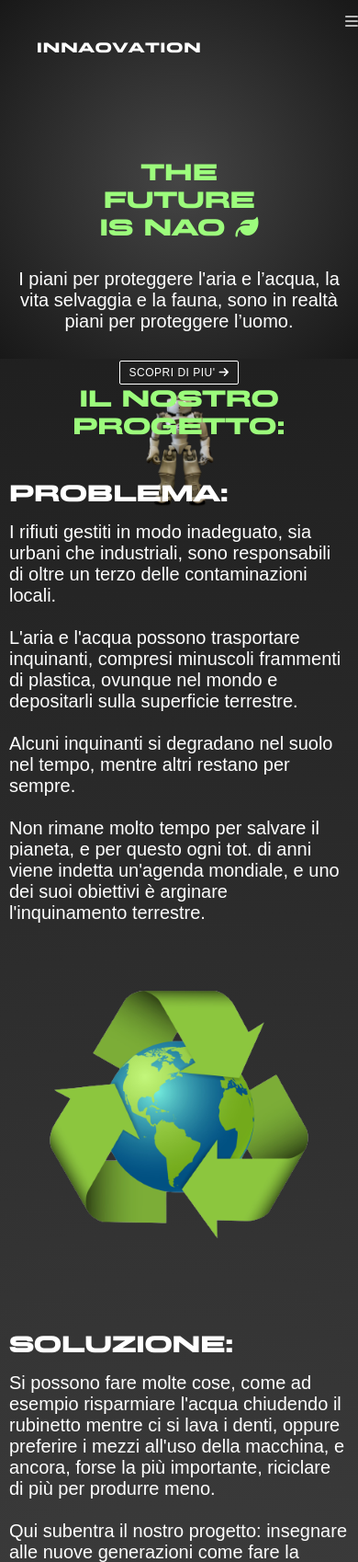
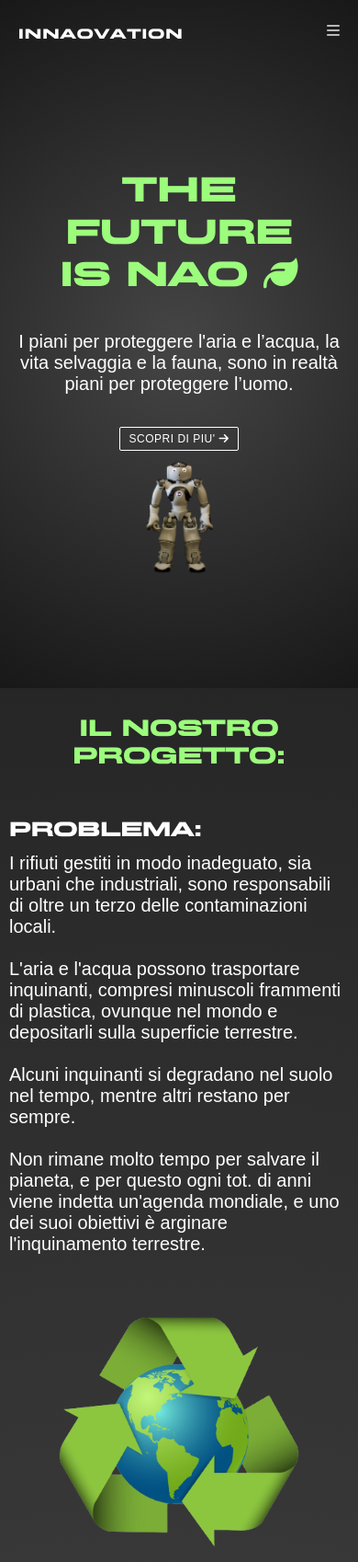
Before and after one commit to GitHubSant-code/innaovation.github.io, a plain HTML site: page index.html in a window 390 px wide. Shown: the top 1698 px of the page at 92% size. Drawn offline with Linux system fonts and the light colour scheme.

Commit message:
Add files via upload

```diff
--- a/index.html
+++ b/index.html
@@ -23,6 +23,7 @@
 <body>
 
     <section id="home">
+        <div>
         <div class="section-nav nav">
             <header>
                 <h2><a href="#" class="logo text-white naofont">Innaovation</a></h2>
@@ -49,27 +50,27 @@
     <img src="img/naopng.png" alt="" id="imgNao">
     -->
         <img src="img/naomain1.png" alt="" id="imgNao">
-
+    </div>
     </section>
 
 
 
 
 
-    <div id="proj padding-standard" >
+    <div id="proj" class="padding" >
         <h1 class="text-uppercase text-white secondapagetitle text-center">Il nostro progetto:</h1>
         <div class="box1">
             <div>
-                <h1 class="text-white">Problema:</h1>
+                <h1 class="text-white titoli-min">Problema:</h1>
                 <p class="txt-standard" style="max-width: 800px; margin:auto;">I rifiuti gestiti in modo inadeguato, sia urbani che industriali, sono responsabili di oltre un terzo delle contaminazioni locali. <br><br> L'aria e l'acqua possono trasportare inquinanti, compresi minuscoli frammenti di plastica, ovunque
                     nel mondo e depositarli sulla superficie terrestre.<br><br> Alcuni inquinanti si degradano nel suolo nel tempo, mentre altri restano per sempre.<br><br> Non rimane molto tempo per salvare il pianeta, e per questo ogni tot. di anni
                     viene indetta un'agenda mondiale, e uno dei suoi obiettivi è arginare l'inquinamento terrestre.</p>
             </div>
             <div>
-                <img src="img/rogoliciclo-removebg-preview.png" alt="" style="width:400px;">
+                <img src="img/rogoliciclo-removebg-preview.png" alt="" style="width:100%;">
             </div>
             <div>
-                <h1 class="text-white">Soluzione:</h1>
+                <h1 class="text-white titoli-min">Soluzione:</h1>
                 <p class="txt-standard" style="max-width: 800px; margin:auto;">Si possono fare molte cose, come ad esempio risparmiare l'acqua chiudendo il rubinetto mentre ci si lava i denti, oppure preferire i mezzi all'uso della macchina, e ancora, forse la più importante, riciclare di più per produrre meno. <br><br>Qui
                     subentra il nostro progetto: insegnare alle nuove generazioni come fare la raccolta differenziata, per un futuro più pulito. <br><br> Questo è quello che possiamo fare nel nostro piccolo e partendo da oggi, magari la robotica sarà
                     dalla nostra parte.</p>
@@ -82,7 +83,7 @@
     <h1 class="text-uppercase text-white secondapagetitle text-center">La raccolta differenziata</h1>
     <div class="box1 padding-standard">
         <div>
-            <h1 class="text-white text-uppercase">plastica:</h1>
+            <h1 class="text-white text-uppercase titoli-min">plastica:</h1>
             <p class="txt-standard" style="max-width: 800px; margin:auto;">La plastica è tra gli elementi che più si prestano a un riciclo completo: ad esempio bottiglie e flaconi.</p>
             <br>
             <p class="txt-standard" style="max-width: 800px; margin:auto;">Quei materiali che invece contengono residui di materiali organici o potenzialmente pericolosi come colle e vernici al contrario non sono riciclabili.</p>
@@ -90,26 +91,26 @@
             <p class="txt-standard" style="max-width: 800px; margin:auto;">Per questo motivo tutti i contenitori di plastica devono essere puliti, svuotati e schiacciati.</p>
         </div>
         <div>
-            <h1 class="text-white text-uppercase">vetro:</h1>
+            <h1 class="text-white text-uppercase titoli-min">vetro:</h1>
             <p class="txt-standard" style="max-width: 800px;  margin:auto;">Le bottiglie, i bicchieri, i barattoli e i vasi devono essere smistati nel cassonetto del vetro, purchè anch'essi siano privi di sostanze.</p>
             <br>
             <p class="txt-standard" style="max-width: 800px;  margin:auto;">Non vanno nello stesso cassonetto lampadine, specchi, bicchieri in cristallo e contenitori di pirex, tutti materiali che dovrebbero essere portati in discarica.</p>
         </div>
         <div>
-            <h1 class="text-white text-uppercase">cartone:</h1>
+            <h1 class="text-white text-uppercase titoli-min">cartone:</h1>
             <p class="txt-standard" style="max-width: 800px;  margin:auto;">Per quanto riguarda il cartone e la carta, i contenitori che possono essere riciclati sono ad esempio giornali, scatole, cartoni (ben piegati), quaderni, scatole del latte/succo e vaschette portauova.</p>
             <br>
             <p class="txt-standard" style="max-width: 800px;  margin:auto;">Non vanno nello stesso bidone la carta unta, quella forno e i piatti e i bicchieri di carta.</p>
         </div>
         <div>
 
-            <h1 class="text-white text-uppercase">umido:</h1>
+            <h1 class="text-white text-uppercase titoli-min" >umido:</h1>
             <p class="txt-standard" style="max-width: 800px;  margin:auto;">Gli avanzi del cibo, gli alimenti andati a male, le bucce di frutta e verdura, le bustine del tè, il caffè, i fiori secchi e i tovaglioli di carta vanno invece nell'umido, il cui contenitore è solitamente di colore marrone.</p>
         </div>
 
     </div>
     <div>
-        <h1 class="text-white text-uppercase text-center">istruzioni per l' indifferenziata:</h1>
+        <h1 class="text-white text-uppercase text-center titoli-min">istruzioni per l' indifferenziata:</h1>
         <p class="txt-standard text-center" style="max-width: 800px;  margin:auto;">I materiali unti e sporchi, i piatti e le posate, i cd e i dvd, i giocattoli rotti di piccole dimensioni, i fiori finti, gli spazzolini e i sacchetti dell'aspirapolvere vanno dunque nell'indifferenzia</p>
     </div>
 
--- a/index.js
+++ b/index.js
@@ -35,3 +35,8 @@ function myFunction() {
     z.classList.add("close");
   }
 }
+
+function toggleMenu() {
+  var mobileMenu = document.querySelector('.mobile-menu');
+  mobileMenu.classList.toggle('active');
+}
--- a/style.css
+++ b/style.css
@@ -2,6 +2,22 @@
     font-family: naofont;
     src: url(naofont.ttf);
 }
+
+::-webkit-scrollbar {
+    width: 10px;
+
+  }
+
+
+::-webkit-scrollbar-track {
+    background: #1d1d1d;
+  }
+     ::-webkit-scrollbar-thumb {
+    background: #9e9e9e;
+    border-radius: 5px;
+  }
+
+
 
 body {
     margin: 0px;
@@ -165,9 +181,11 @@ header .logo {
 }
 
 .box1 {
+    width: auto;
     display: flex;
     justify-content: center;
-    margin: auto;
+    margin-left: auto;
+    margin-right: auto;
     gap: 50px;
     padding-left: 150px;
     padding-right: 150px;
@@ -177,7 +195,7 @@ header .logo {
 
 #elenco-social {
     width: 200px;
-    font-size: 35px;
+    font-size: 3.7vh;
     position: relative;
     display: block;
     margin-top: auto;
@@ -208,16 +226,16 @@ footer {
 
 @media screen and (max-width: 767px) {
 
-    h1{
-        font-size: 25px;
 
-    }
 
     body {
         width: 100%;
     }
     #home {
         width: 100%;
+        padding-bottom: 120px;
+        height: auto;
+
     }
 
 
@@ -225,6 +243,14 @@ footer {
 
     .icon{
         display: block;
+        padding-left: 0px;
+        padding-top: 25px;
+    }
+
+    header{
+        padding-right: 20px;
+        padding-top: 0px;
+
     }
 
     header .logo {
@@ -232,7 +258,7 @@ footer {
         text-transform: uppercase;
         font-size: 15px;
         letter-spacing: 1px;
-        padding-left: 20px;
+        padding-left: 0px;
     }
 
     header .navigation{
@@ -296,7 +322,7 @@ footer {
         padding-top: 50px;
         padding-left: 0px;
         margin: auto;
-        font-size: 20px;
+        font-size: 25px;
         float: none;
         color: #9cfc7c;
     }
@@ -306,6 +332,12 @@ footer {
         padding-top: 10px;
         color: #9cfc7c;
     }
+
+    .titoli-min {
+        font-size: 2.6vh;
+        padding-top: 10px;
+    }
+
     #subtitle {
         font-size: 20px;
         max-width: 100%;
@@ -344,6 +376,8 @@ footer {
         padding: 10px;
     }
     #elenco-social {
+
+        text-align: center;
         font-size: 20px;
         position: relative;
         display: block;
```
